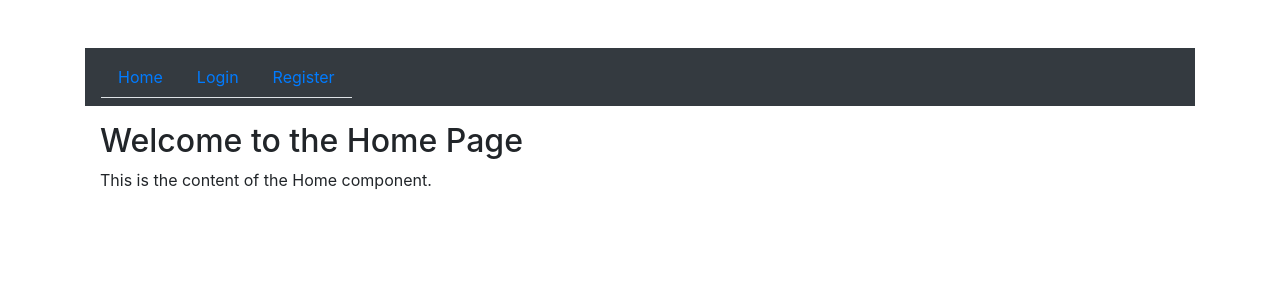
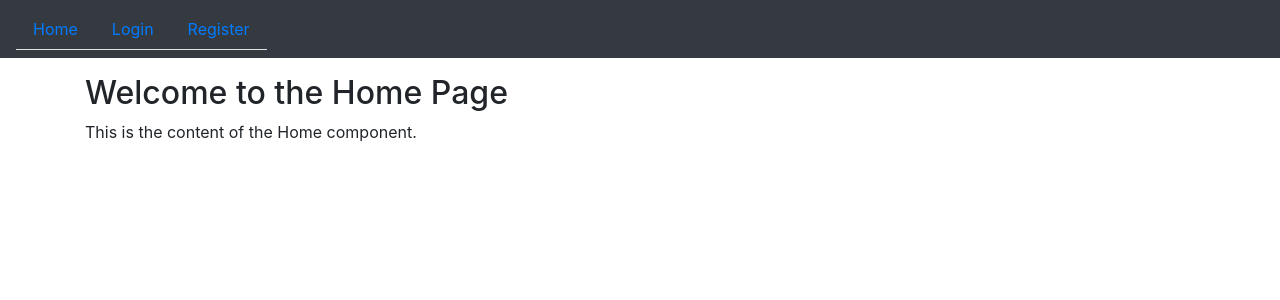
Before and after one commit to shariar-duke/e-comerce-frontend, a React (Vite) app: page / in a window 1280 px wide. Shown: the top 300 px of the page. Built offline with nearby package versions, Linux system fonts and the light colour scheme.

Commit message:
style updated in main.jsx

```diff
--- a/src/components/Main.jsx
+++ b/src/components/Main.jsx
@@ -3,7 +3,7 @@ import Home from './home/Home'
 import { Routes, Route, Navigate } from 'react-router-dom';
 export default function Main() {
     return (
-        <div className="container mt-5">
+        <div>
             <Routes>
                 <Route path="/" element={<Home />} />
                 <Route path="/home" element={<Home />} />
```
